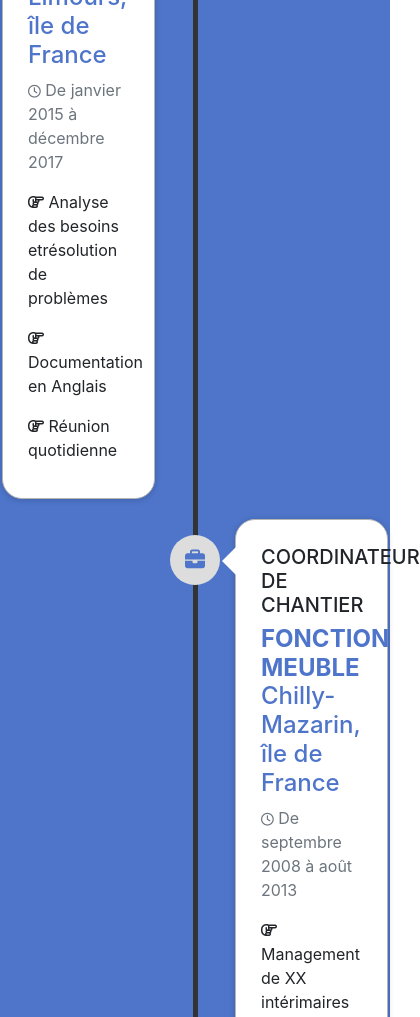
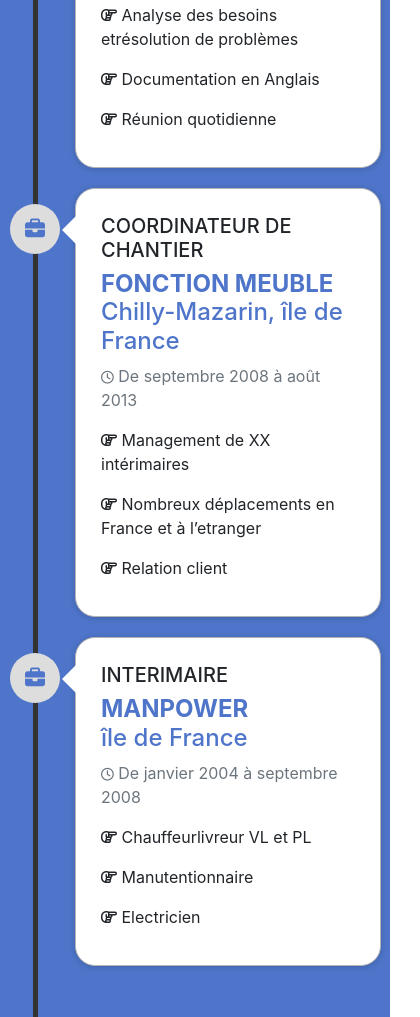
Before and after one commit to EnkiChino/CV_Bootstrap, a plain HTML site: page CvBootstrap/index.html in a window 390 px wide. Shown: the part 2270-3287 px from the top of the page, 420 px wide, since content can reach past the window. Drawn offline with nearby package versions, Linux system fonts and the light colour scheme.

Commit message:
Update responsive
responsive block experience

```diff
--- a/CvBootstrap/index.html
+++ b/CvBootstrap/index.html
@@ -221,7 +221,7 @@
                 <div class=col-md-6>
                     <div class="education-block">
                         <h5><i class="far fa-calendar-alt"></i> Depuis 2018</h5>
-                        <h3>OpenClassRoom,<br>Udemy,<br>Khan Académy<br><span class="text-muted"> En ligne</span> </h3>
+                        <h3>OpenClassRoom,<br>Udemy,<br>Frenchmaker<br><span class="text-muted"> En ligne</span> </h3>
                         <h4>Formation en ligne developpement web</h4>
                         <div class="blue-border"></div>
                         <p>Découverte de la programmation en Autodidacte</p>
@@ -282,7 +282,7 @@
 
     <section id="recommandations">
         <div class="container">
-            <div class="red-divider"></div>
+            <div class="blue-border"></div>
             <div class="heading">
                 <h2>Recommandations</h2>
                 <p class="text-muted">"Humour, bien sûr"</p>
--- a/CvBootstrap/javascript/script.js
+++ b/CvBootstrap/javascript/script.js
@@ -1 +1,10 @@
 //javascript
+
+
+$(document).ready(function() {
+    $('.navbar-nav>li>a').on('click', function(){
+        $('.navbar-collapse').collapse('hide');
+
+    });
+
+});
--- a/CvBootstrap/styles/style.css
+++ b/CvBootstrap/styles/style.css
@@ -218,6 +218,43 @@ section .heading h2{
 .timeline-heading h4{
     color: #4e75ca;
 }
+/* mettre le media après le code normal pour qu'il soit prioritaire*/
+@media (max-width:768px){
+    .timeline:before{
+        left: 20px;
+    }
+    .timeline-badge{
+        left: 10px !important;
+/* le fait que le left:50% soit dans une classe " plus specifique (.timeline li .timeline-badge") le plus spécifique l'emporte*/
+    }
+    .timeline-panel-container, .timeline-panel-container-inversed{
+        width: 100%;
+    }
+    .timeline-panel:after{
+        border-left-width: 0;
+        border-right-width: 14px;
+        left: -14px;
+        right: auto;
+
+    }
+    .timeline-panel{
+        margin-left: 50px;
+        float: none;
+    }
+
+    .timeline-panel-container-inversed .timeline-panel {
+        margin-left: 50px;
+/*Specification identique = pas besoin de !important*/
+    }
+}
+
+
+
+
+
+
+
+
 
 /* EDUCATION */
 
```
